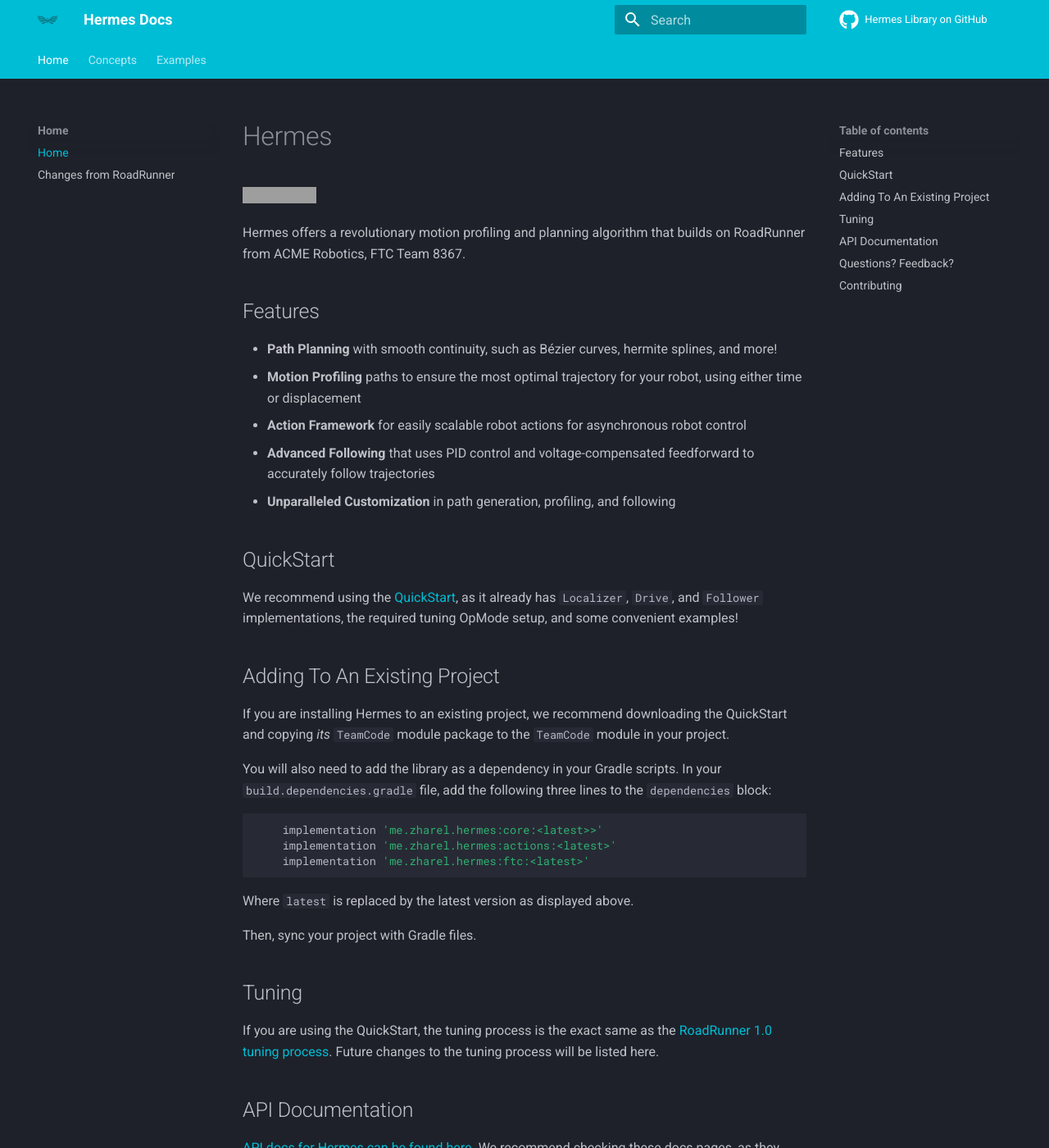
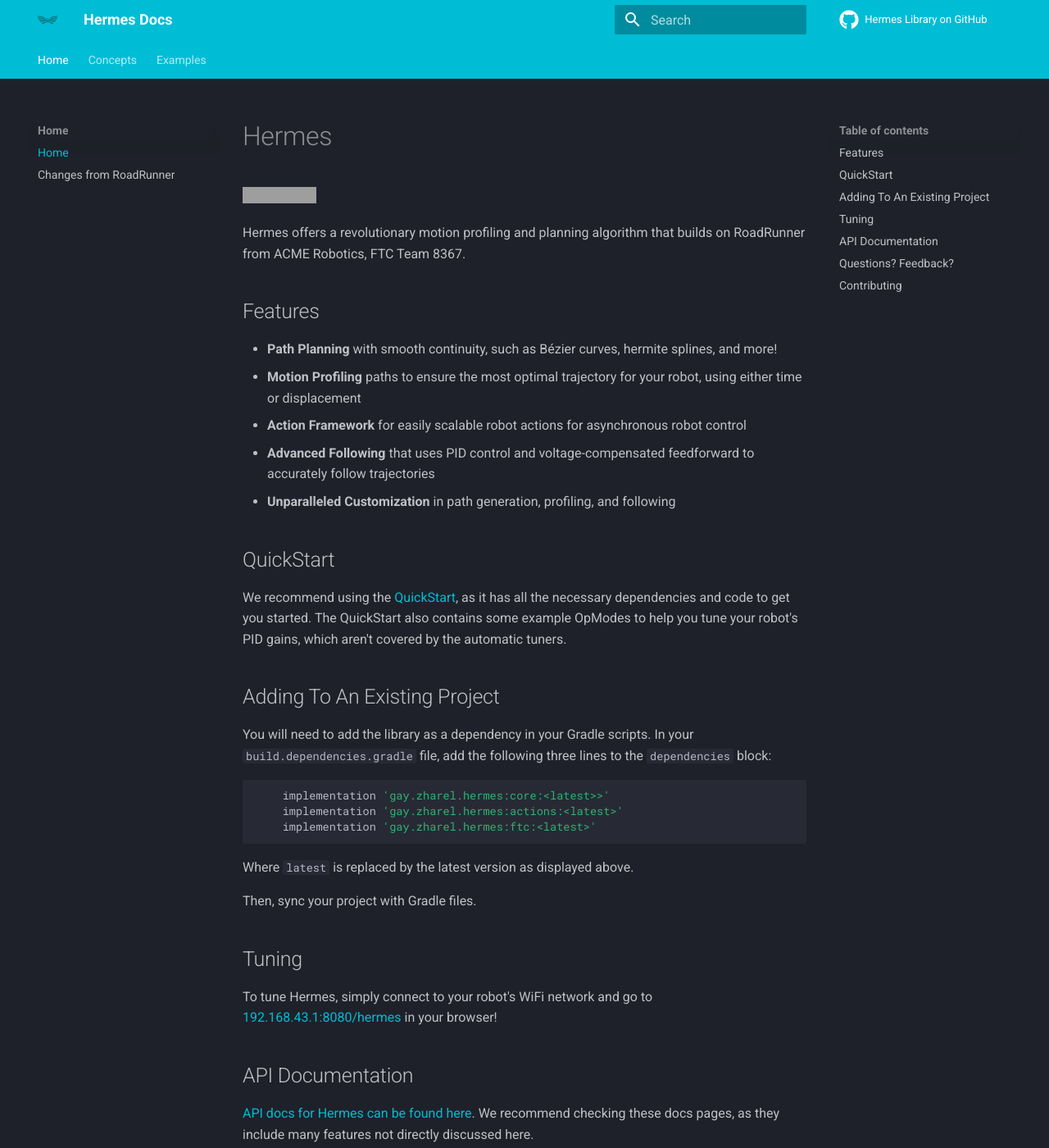
Before and after one commit to HermesFTC/Docs, an MkDocs documentation site: the page built from docs/index.md, in a window 1280 px wide and 1400 px high. Shown: the whole window at 82% size. Built offline with MkDocs 1.6.1 and Material for MkDocs 9.7.7, drawn with Linux system fonts in a browser that asks for light colours; comment, search, counter and statistics services are not loaded; grey boxes are pictures that could not be loaded.

Commit message:
update QuickStart instructions and tuning process details in index.md

````diff
--- a/docs/index.md
+++ b/docs/index.md
@@ -21,23 +21,20 @@
 ## QuickStart
 
 We recommend using the [QuickStart](https://github.com/HermesFTC/Quickstart),
-as it already has `Localizer`, `Drive`, and `Follower` implementations,
-the required tuning OpMode setup, and some convenient examples!
+as it has all the necessary dependencies and code to get you started.
+The QuickStart also contains some example OpModes to help you
+tune your robot's PID gains, which aren't covered by the automatic tuners.
 
 ## Adding To An Existing Project
 
-If you are installing Hermes to an existing project,
-we recommend downloading the QuickStart and copying *its*
-`TeamCode` module package to the `TeamCode` module in your project.
-
-You will also need to add the library as a dependency in your Gradle scripts.
+You will need to add the library as a dependency in your Gradle scripts.
 In your `build.dependencies.gradle` file, add the following three lines
 to the `dependencies` block:
 
 ```groovy
-    implementation 'me.zharel.hermes:core:<latest>>'
-    implementation 'me.zharel.hermes:actions:<latest>'
-    implementation 'me.zharel.hermes:ftc:<latest>'
+    implementation 'gay.zharel.hermes:core:<latest>>'
+    implementation 'gay.zharel.hermes:actions:<latest>'
+    implementation 'gay.zharel.hermes:ftc:<latest>'
 ```
 
 Where `latest` is replaced by the latest version as displayed above.
@@ -46,9 +43,9 @@
 
 ## Tuning
 
-If you are using the QuickStart, the tuning process is
-the exact same as the [RoadRunner 1.0 tuning process](https://rr.brott.dev/docs/v1-0/tuning/).
-Future changes to the tuning process will be listed here.
+To tune Hermes, simply connect to your robot's WiFi network and
+go to [192.168.43.1:8080/hermes](192.168.43.1:8080/hermes)
+in your browser!
 
 ## API Documentation
 
````
